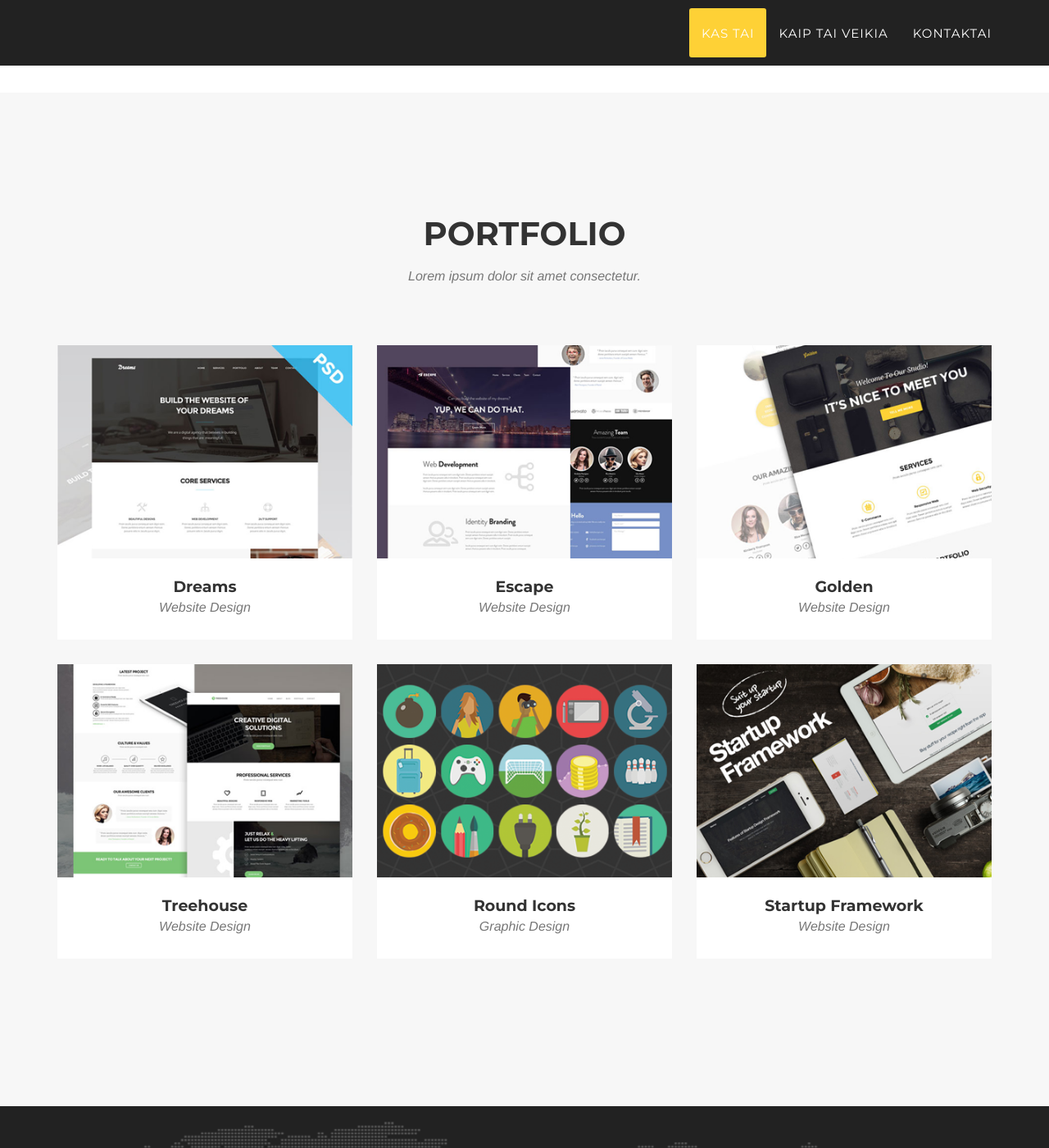
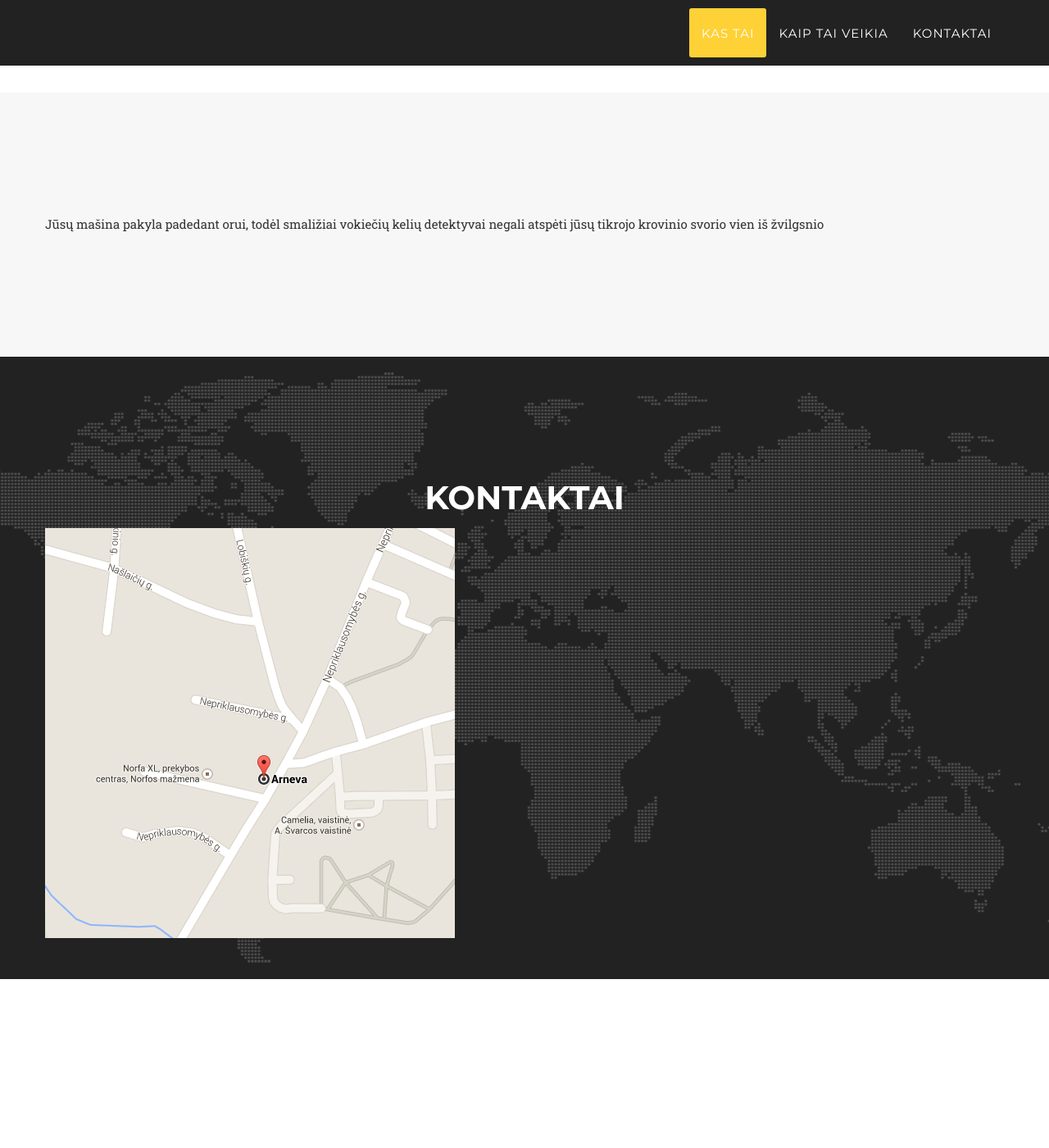
Before and after one commit to Bitvala/MikroautobusuPagalves, a Jekyll site: the page built from index.html, in a window 1280 px wide and 1400 px high, scrolled down 1357 px. Shown: the whole window at 82% size. Built offline with Jekyll 4.4.1, drawn with Linux system fonts in a browser that asks for light colours; some web fonts are replaced; after the commit the page ends 2601 px from its top, so only the background shows below that.

Commit message:
Update portfolio_grid.html

```diff
--- a/_includes/portfolio_grid.html
+++ b/_includes/portfolio_grid.html
@@ -2,28 +2,9 @@
     <section id="portfolio" class="bg-light-gray">
         <div class="container">
             <div class="row">
-                <div class="col-lg-12 text-center">
-                    <h2 class="section-heading">Portfolio</h2>
-                    <h3 class="section-subheading text-muted">Lorem ipsum dolor sit amet consectetur.</h3>
-                </div>
-            </div>
-            <div class="row">
-            {% for post in site.posts %}
-                <div class="col-md-4 col-sm-6 portfolio-item">
-                    <a href="#portfolioModal{{ post.modal-id }}" class="portfolio-link" data-toggle="modal">
-                        <div class="portfolio-hover">
-                            <div class="portfolio-hover-content">
-                                <i class="fa fa-plus fa-3x"></i>
-                            </div>
-                        </div>
-                        <img src="img/portfolio/{{ post.thumbnail }}" class="img-responsive" alt="">
-                    </a>
-                    <div class="portfolio-caption">
-                        <h4>{{ post.title }}</h4>
-                        <p class="text-muted">{{ post.subtitle }}</p>
-                    </div>
-                </div>
-            {% endfor %}
+
+               Jūsų mašina pakyla padedant orui, todėl smaližiai vokiečių kelių detektyvai negali atspėti jūsų tikrojo krovinio svorio vien iš žvilgsnio
+
             </div>
         </div>
     </section>
```
